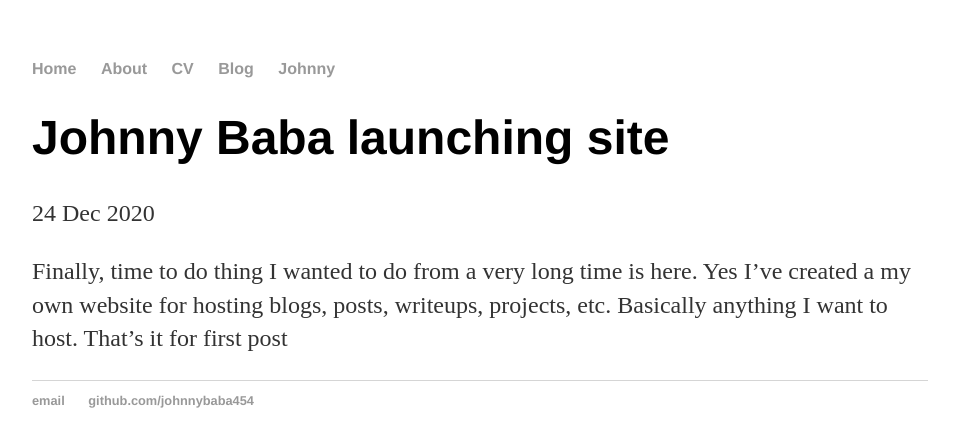
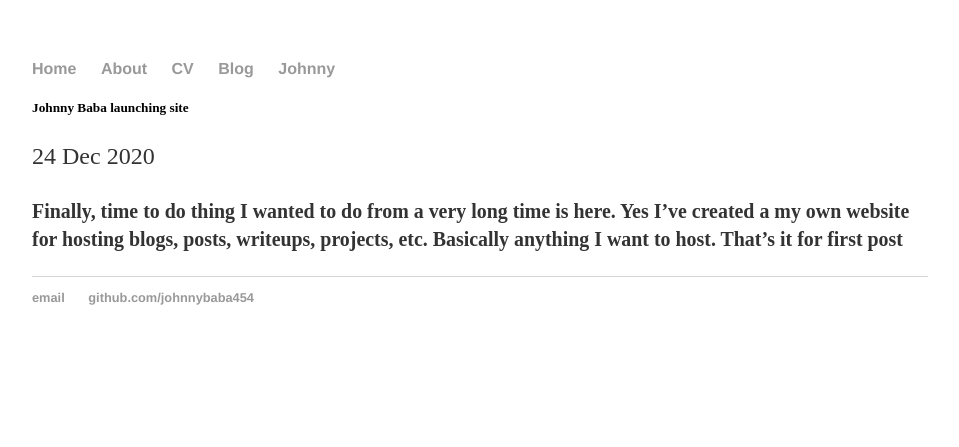
Before and after one commit to johnnybaba454/johnnybaba454.github.io, a Jekyll site: the page built from _posts/2020-12-24-johnny-baba-site-launched.md, in a window 1280 px wide. Shown: the top 447 px of the page, without its empty margins (160-1119 px from the left). Built offline with Jekyll 4.4.1, drawn with Linux system fonts in a browser that asks for light colours; Markdown is read by kramdown in place of the engine named in the settings.

Commit message:
Update post.html

```diff
--- a/_layouts/post.html
+++ b/_layouts/post.html
@@ -1,9 +1,11 @@
 ---
 layout: default
 ---
-<h1>{{ page.title }}</h1>
+<b><h5>{{ page.title }}</h5></b>
 <p class="meta">{{ page.date | date_to_string }}</p>
 
-<div class="post">
-  {{ content }}
-</div>
+<h5>
+  <div class="post">
+    {{ content }}
+  </div>
+</h5>
```
